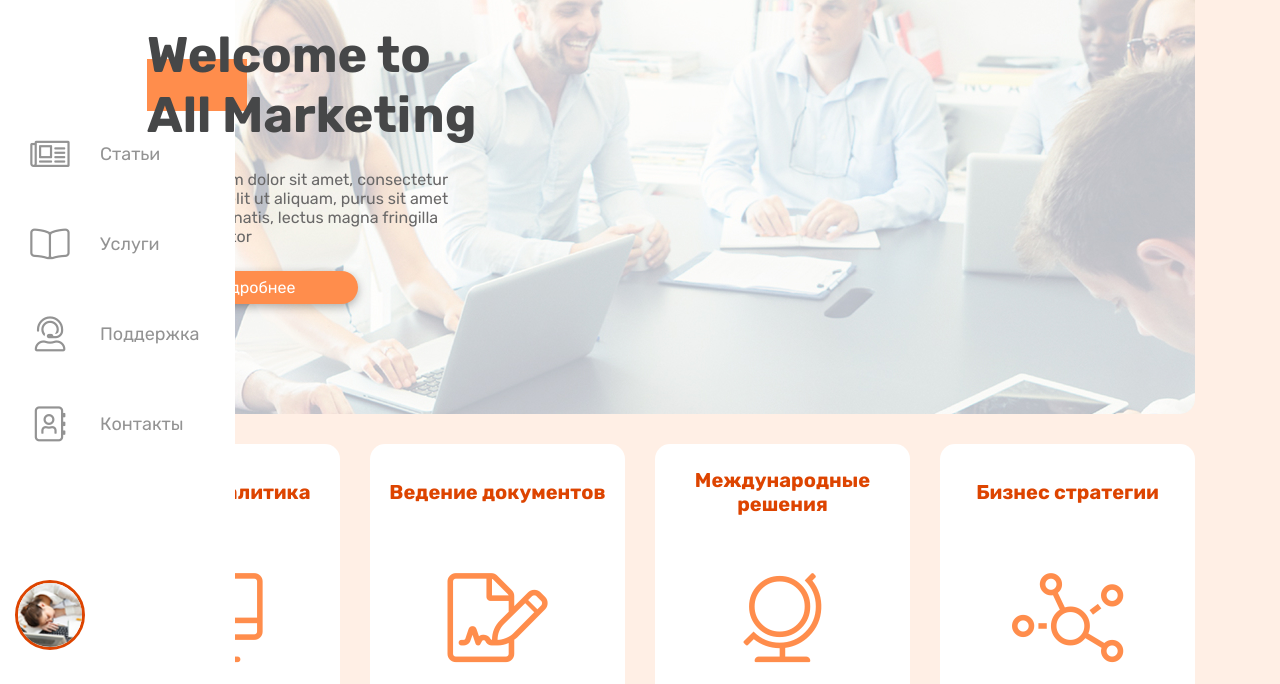
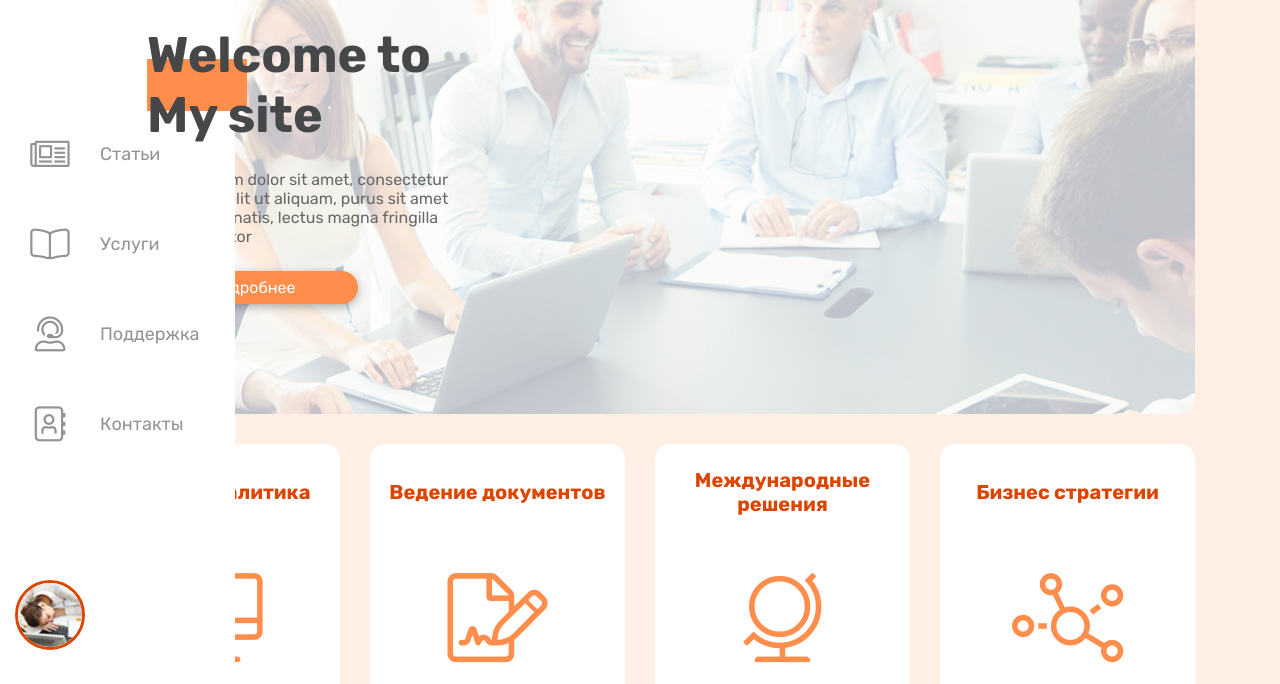
Before and after one commit to kamolabaxti/marketing, a plain HTML site: page index.html in a window 1280 px wide. Shown: the part 116-800 px from the top of the page. Drawn offline with Linux system fonts and the light colour scheme.

Commit message:
Изменили заголовок

```diff
--- a/index.html
+++ b/index.html
@@ -40,7 +40,7 @@
         <div class="container">
             <div class="header__content">
                 <div class="header__box">
-                    <h1 class="header__title">Welcome to All Marketing</h1>
+                    <h1 class="header__title">Welcome to My site</h1>
                 </div>
                 <p class="header__desc">Lorem ipsum dolor sit amet, consectetur adipiscing elit ut aliquam, purus sit amet luctus venenatis, lectus magna fringilla urna, porttitor</p>
                 <a href="" class="btn btn_size">Подробнее</a>
```
